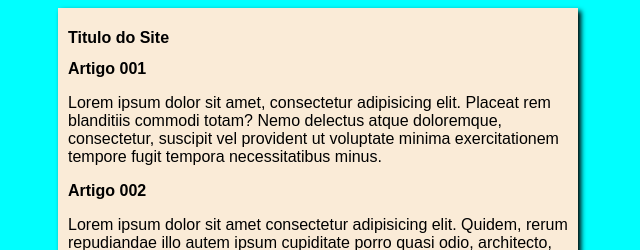
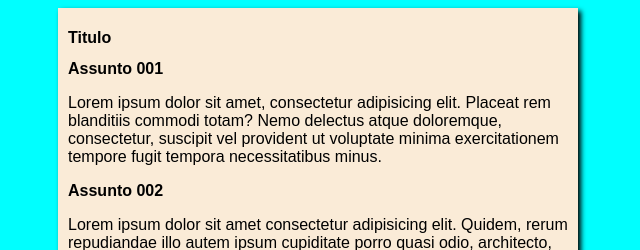
Before and after one commit to nicolasthomee/projeto-site, a plain HTML site: page index.html in a window 1280 px wide. Shown: the top 250 px of the page, without its empty margins (322-962 px from the left). Drawn offline with Linux system fonts and the light colour scheme.

Commit message:
Update index.html

```diff
--- a/index.html
+++ b/index.html
@@ -3,20 +3,20 @@
 <head>
     <meta charset="UTF-8">
     <meta name="viewport" content="width=device-width, initial-scale=1.0">
-    <title>Titulo do Site</title>
+    <title>nicolasthomee</title>
     <link rel="stylesheet" href="estilos/style.css">
 </head>
 <body>
     <main>
         <header>
-            <h1>Titulo do Site</h1>
+            <h1>Titulo</h1>
         </header>
         <article>
-            <h2>Artigo 001</h2>
+            <h2>Assunto 001</h2>
             <p>Lorem ipsum dolor sit amet, consectetur adipisicing elit. Placeat rem blanditiis commodi totam? Nemo delectus atque doloremque, consectetur, suscipit vel provident ut voluptate minima exercitationem tempore fugit tempora necessitatibus minus.</p>
         </article>
         <article>
-            <h2>Artigo 002</h2>
+            <h2>Assunto 002</h2>
             <p>Lorem ipsum dolor sit amet consectetur adipisicing elit. Quidem, rerum repudiandae illo autem ipsum cupiditate porro quasi odio, architecto, similique veniam itaque accusamus voluptatibus repellendus. Dolores eius nihil minus sequi.</p>
         </article>
     </main>
```
